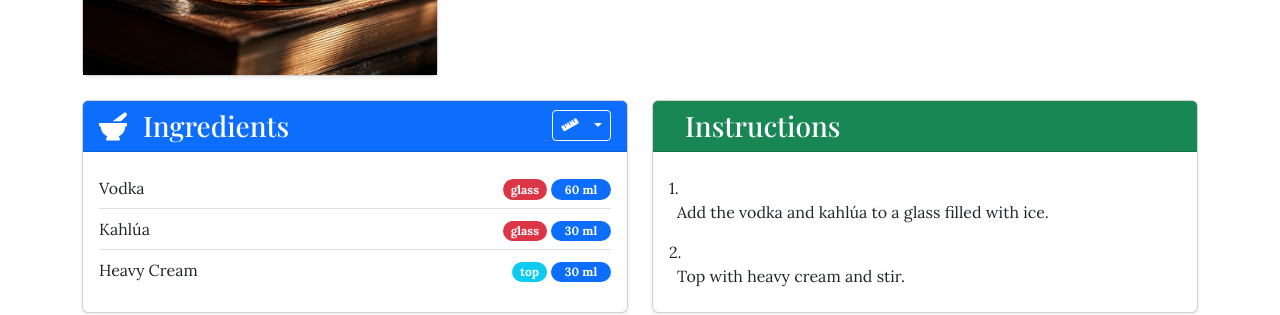
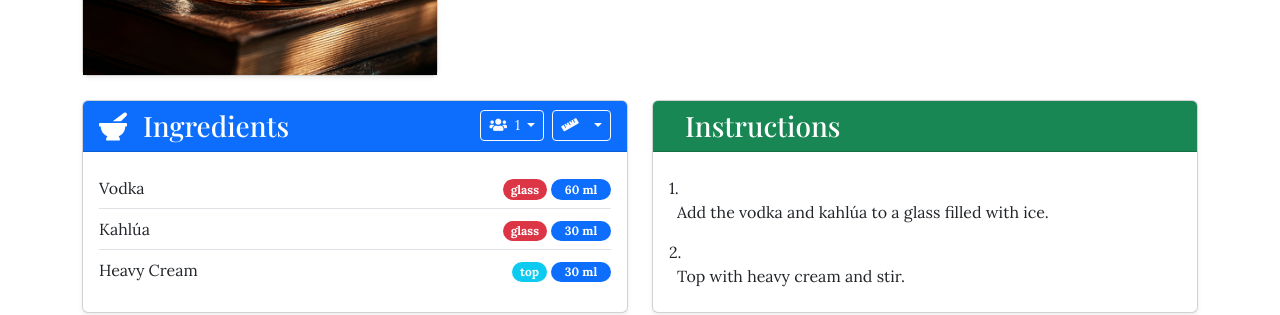
Before and after one commit to SanguPackage/Sanguine-Spirits, a Jekyll site: the page built from cocktails/white-russian.html, in a window 1280 px wide. Shown: the part 476-791 px from the top of the page. Built offline with Jekyll 4.4.1, drawn with Linux system fonts in a browser that asks for light colours; nearby versions of some CDN libraries; some web fonts are replaced.

Commit message:
also allow 'amount of servings' to be changed

```diff
--- a/_layouts/cocktail.html
+++ b/_layouts/cocktail.html
@@ -50,6 +50,22 @@ layout: default
               <h3 class="card-title mb-0">
                 <i class="fas fa-mortar-pestle me-3"></i>Ingredients
               </h3>
+              <div class="d-flex gap-2">
+                <div class="dropdown">
+                  <button class="btn btn-outline-light btn-sm dropdown-toggle" type="button" id="servingsDropdown" data-bs-toggle="dropdown" aria-expanded="false">
+                    <i class="fas fa-users me-2"></i><span id="selectedServings">1</span>
+                  </button>
+                  <ul class="dropdown-menu dropdown-menu-end" aria-labelledby="servingsDropdown">
+                    <li><a class="dropdown-item servingsOption" data-servings="1" href="javascript:void(0)" onclick="changeServings(1)">1 Serving</a></li>
+                    <li><a class="dropdown-item servingsOption" data-servings="2" href="javascript:void(0)" onclick="changeServings(2)">2 Servings</a></li>
+                    <li><a class="dropdown-item servingsOption" data-servings="3" href="javascript:void(0)" onclick="changeServings(3)">3 Servings</a></li>
+                    <li><a class="dropdown-item servingsOption" data-servings="4" href="javascript:void(0)" onclick="changeServings(4)">4 Servings</a></li>
+                    <li><a class="dropdown-item servingsOption" data-servings="5" href="javascript:void(0)" onclick="changeServings(5)">5 Servings</a></li>
+                    <li><a class="dropdown-item servingsOption" data-servings="6" href="javascript:void(0)" onclick="changeServings(6)">6 Servings</a></li>
+                    <li><a class="dropdown-item servingsOption" data-servings="8" href="javascript:void(0)" onclick="changeServings(8)">8 Servings</a></li>
+                    <li><a class="dropdown-item servingsOption" data-servings="10" href="javascript:void(0)" onclick="changeServings(10)">10 Servings</a></li>
+                  </ul>
+                </div>
                 <div class="dropdown">
                   <button class="btn btn-outline-light btn-sm dropdown-toggle" type="button" id="unitDropdown" data-bs-toggle="dropdown" aria-expanded="false">
                     <i class="fas fa-ruler me-2" id="selectedUnit"></i>
@@ -59,6 +75,7 @@ layout: default
                     <li><a class="dropdown-item selectedUnit" data-unit="Imperial" href="javascript:void(0)" onclick="changeUnit('Imperial')"><i class="fas fa-balance-scale me-2"></i>Imperial</a></li>
                     <li><a class="dropdown-item selectedUnit" data-unit="Parts" href="javascript:void(0)" onclick="changeUnit('Parts')"><i class="fas fa-divide me-2"></i>Parts</a></li>
                   </ul>
+                </div>
               </div>
             </div>
             <div class="card-body">
--- a/assets/js/metric.js
+++ b/assets/js/metric.js
@@ -3,8 +3,30 @@ $(document).ready(function() {
   if (unit) {
     changeUnit(unit);
   }
+
+  const servings = localStorage.getItem('servings') || '1';
+  changeServings(parseInt(servings));
 });
 
+
+function changeServings(servingCount) {
+  console.log('setting servings ' + servingCount);
+  localStorage.setItem('servings', servingCount.toString());
+
+  const selectedServings = document.getElementById('selectedServings');
+  if (selectedServings) {
+    selectedServings.textContent = servingCount;
+  }
+
+  document.querySelectorAll('.servingsOption').forEach(element => {
+    element.className = 'dropdown-item servingsOption';
+    if (parseInt(element.getAttribute('data-servings')) === servingCount) {
+      element.className += ' bg-info';
+    }
+  });
+
+  updateAmounts();
+}
 
 function changeUnit(newUnit) {
   console.log('setting unit ' + newUnit);
@@ -36,9 +58,17 @@ function changeUnit(newUnit) {
     }
   });
 
+  updateAmounts();
+}
+
+function updateAmounts() {
+  const newUnit = localStorage.getItem('units') || 'Metric';
+  const servings = parseInt(localStorage.getItem('servings') || '1');
+
   const unitValues = document.querySelectorAll('.amount');
   unitValues.forEach(element => {
-    const newValue = +element.getAttribute('data-amount');
+    const baseAmount = +element.getAttribute('data-amount');
+    const newValue = baseAmount * servings;
     const amountType = element.getAttribute('data-amountType');
 
     if (amountType === 'absolute') {
```
Lines whose indentation alone changed are shown as unchanged.
